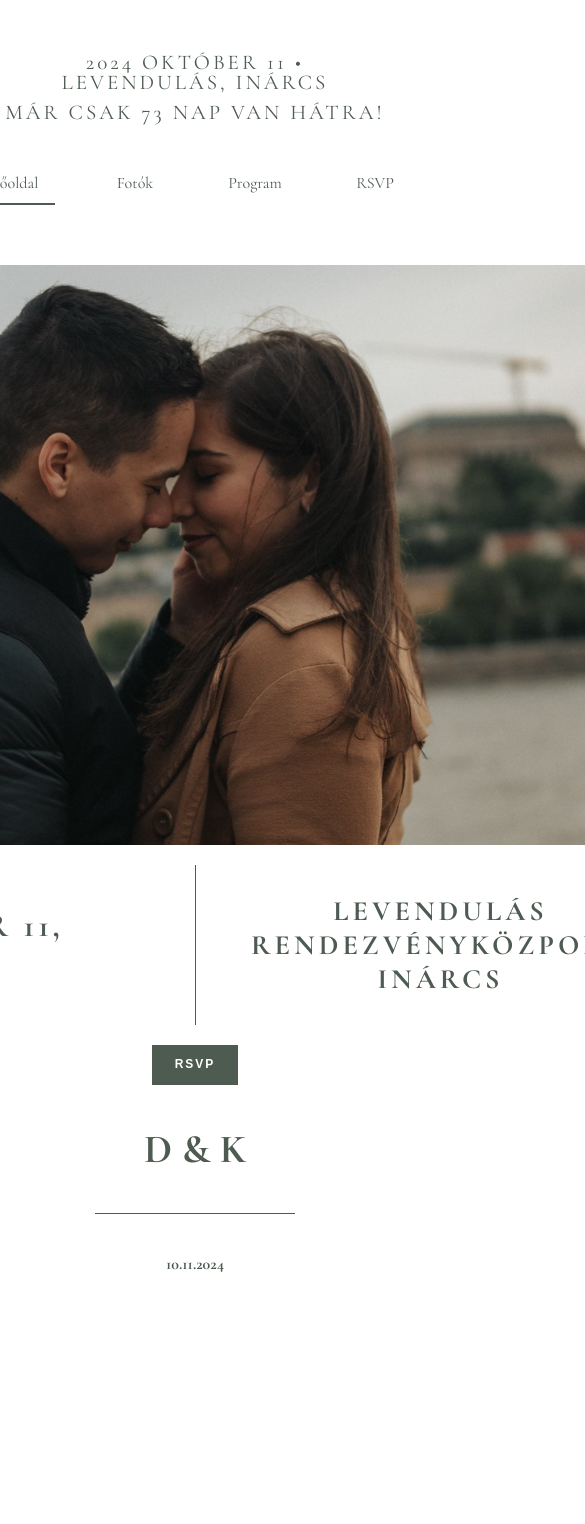
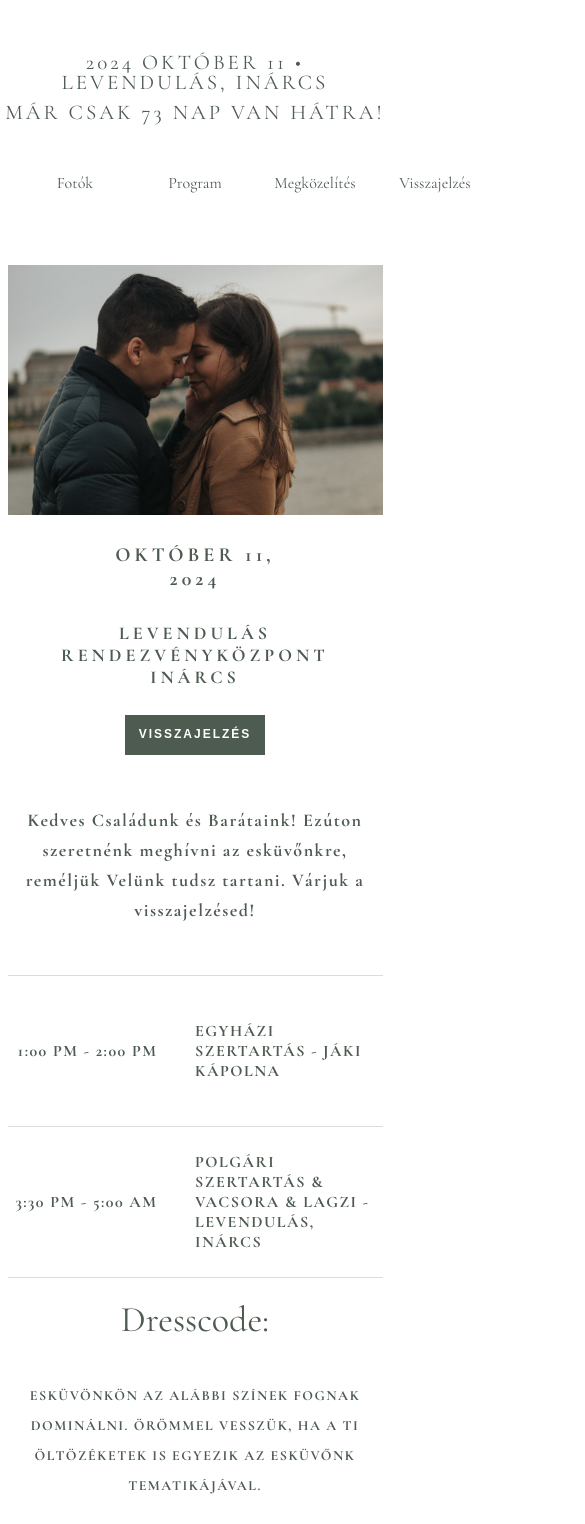
Before and after one commit to buikrisz/wedding, a React (Create React App) app: page / in a window 390 px wide. Shown: the part 437-1961 px from the top of the page, 585 px wide, since content can reach past the window. Before the commit the page ends 1751 px from the top, so only its background shows below. Built offline with nearby package versions, Linux system fonts and the light colour scheme.

Commit message:
email added, home page media added

```diff
--- a/package.json
+++ b/package.json
@@ -3,6 +3,7 @@
   "version": "0.1.0",
   "private": true,
   "dependencies": {
+    "@emailjs/browser": "^4.4.1",
     "@emotion/react": "^11.13.0",
     "@emotion/styled": "^11.13.0",
     "@mui/material": "^5.16.6",
--- a/src/components/Footer.css
+++ b/src/components/Footer.css
@@ -6,9 +6,11 @@
 }
 
 #footer h3 {
-  font-size: 40px;
+  font-size: 60px;
+  font-weight: 300;
   text-transform: uppercase;
-  margin: 40px;
+  margin: 20px;
+  letter-spacing: 3px;
 }
 
 #footer .separator {
@@ -18,7 +20,7 @@
 }
 
 #footer h4 {
-  font-size: 16px;
+  font-size: 20px;
   text-transform: uppercase;
-  margin: 40px;
+  margin: 20px;
 }
--- a/src/components/Footer.tsx
+++ b/src/components/Footer.tsx
@@ -4,9 +4,9 @@ import "./Footer.css";
 export const Footer = () => {
   return (
     <div id="footer">
-      <h3>D & K</h3>
+      <h3>D&K</h3>
       <p className="separator"></p>
-      <h4>10.11.2024</h4>
+      <h4>2024.10.11.</h4>
     </div>
   );
 };
--- a/src/components/Nav.tsx
+++ b/src/components/Nav.tsx
@@ -25,8 +25,11 @@ export const Nav = () => {
         <li className={pathname === "/program" ? "selected" : ""} onClick={() => handleClick("/program")}>
           Program
         </li>
+        <li className={pathname === "/megkozelites" ? "selected" : ""} onClick={() => handleClick("/megkozelites")}>
+          Megközelítés
+        </li>
         <li className={pathname === "/rsvp" ? "selected" : ""} onClick={() => handleClick("/rsvp")}>
-          RSVP
+          Visszajelzés
         </li>
       </ul>
     </div>
--- a/src/components/rsvp/RsvpFinalCard.tsx
+++ b/src/components/rsvp/RsvpFinalCard.tsx
@@ -1,9 +1,49 @@
-import { useCallback } from "react";
+import { useCallback, useEffect, useState } from "react";
 import { AllergenList, allergenList, RsvpCardProps } from "../../pages/Rsvp";
 import Paper from "@mui/material/Paper";
+import emailjs from "@emailjs/browser";
 import "./RsvpFinalCard.css";
+import apiKey from "../../emailkey";
+
+type FormResult = {
+  name0: string;
+  attendance0: string;
+  allergies0: string;
+  diet0: string;
+  accomodation0: string;
+  music0: string;
+
+  name1: string;
+  attendance1: string;
+  allergies1: string;
+  diet1: string;
+  accomodation1: string;
+  music1: string;
+
+  name2: string;
+  attendance2: string;
+  allergies2: string;
+  diet2: string;
+  accomodation2: string;
+  music2: string;
+
+  name3: string;
+  attendance3: string;
+  allergies3: string;
+  diet3: string;
+  accomodation3: string;
+  music3: string;
+
+  name4: string;
+  attendance4: string;
+  allergies4: string;
+  diet4: string;
+  accomodation4: string;
+  music4: string;
+};
 
 export const RsvpFinalCard = ({ setCurrentPage, setGuestList, guestList }: RsvpCardProps) => {
+  const [formSubmitted, setFormSubmitted] = useState(false);
   const renderContent = useCallback(() => {
     return guestList.map((guest) => {
       return (
@@ -36,9 +76,49 @@ export const RsvpFinalCard = ({ setCurrentPage, setGuestList, guestList }: RsvpC
     }
   }, [guestList, setCurrentPage]);
 
-  const onNextPageClick = useCallback(() => {}, []);
+  const onNextPageClick = useCallback(() => {
+    setFormSubmitted(true);
+  }, []);
 
-  return (
+  useEffect(() => {
+    if (formSubmitted) {
+      //setAnimationStarted(true);
+      const formResult: FormResult = {} as FormResult;
+
+      guestList.forEach((guest) => {
+        formResult[`name${guestList.indexOf(guest)}` as keyof FormResult] = `Név: ${guest.name}`;
+        formResult[`attendance${guestList.indexOf(guest)}` as keyof FormResult] = `Részt vesz az esküvőn: ${guest.attends ? "Igen" : "Nem"}`;
+        if (guest.attends)
+          formResult[`allergies${guestList.indexOf(guest)}` as keyof FormResult] = `Allergia: ${
+            guest.allergies == null || guest.allergies.length === 0 || guest.allergies[0] === "none"
+              ? "Nincs"
+              : guest.allergies.map((allergy) => allergenList[allergy as keyof AllergenList]).join(" & ")
+          }`;
+        if (guest.attends)
+          formResult[`diet${guestList.indexOf(guest)}` as keyof FormResult] = `Különleges étrend: ${
+            guest.diet == null || guest.diet.length === 0 ? "Nincs" : guest.diet
+          }`;
+        if (guest.attends) formResult[`accomodation${guestList.indexOf(guest)}` as keyof FormResult] = `Szállásigény: ${guest.accomodation ? "Van" : "Nincs"}`;
+        if (guest.attends && guest.id === "mainGuest") formResult[`music${guestList.indexOf(guest)}` as keyof FormResult] = `Zene: ${guest.music}`;
+      });
+
+      emailjs
+        .send(apiKey.SERVICE_ID, apiKey.SERVICE_REQUEST_TEMPLATE_ID, formResult, apiKey.PUBLIC_KEY)
+        .then(() => {
+          console.log("Email sent");
+          //setMailSent(true);
+        })
+        .catch((err: string) => {
+          console.log(err);
+        });
+    }
+  }, [formSubmitted, guestList]);
+
+  return formSubmitted ? (
+    <div className="simpleCard finalCard">
+      <h3 className="title">Köszönjük a visszajelzést!</h3>
+    </div>
+  ) : (
     <div className="simpleCard finalCard">
       <h3 className="title">Utolsó lépés! Kérlek ellenőrizd le a megadott adataid, és ha minden megfelel, kattints a Küldés gombra!</h3>
       <div className="finalGuestCards">{renderContent()}</div>
--- /dev/null
+++ b/src/emailkey.ts
@@ -0,0 +1,7 @@
+const apiKey = {
+  SERVICE_ID: `service_zy4z6bz`,
+  SERVICE_REQUEST_TEMPLATE_ID: `template_m0rpk2g`,
+  PUBLIC_KEY: `oquE2pE1J2nVkaAih`,
+};
+
+export default apiKey;
--- a/src/pages/Home.css
+++ b/src/pages/Home.css
@@ -48,7 +48,7 @@
   display: flex;
   justify-content: center;
   align-items: center;
-  width: 86px;
+  width: 140px;
   height: 40px;
   background-color: #4e5b51;
   color: #fff;
@@ -65,3 +65,224 @@
 #home .rsvpButton:hover {
   background-color: #454346;
 }
+
+#home .welcomeText {
+  display: flex;
+  justify-content: center;
+  align-items: center;
+  padding: 20px 0;
+  width: 480px;
+  text-align: center;
+}
+
+#home .welcomeText h5 {
+  font-size: 18px;
+  line-height: 30px;
+  letter-spacing: 1.5px;
+}
+
+#home .homeProgram {
+  display: flex;
+  justify-content: space-between;
+  align-items: center;
+  height: 150px;
+  width: 700px;
+  border-top: 1px solid #4e5b5134;
+  font-size: 24px;
+}
+
+#home .homeProgram.lastProgram {
+  border-bottom: 1px solid #4e5b5134;
+}
+
+#home .homeProgram h4 {
+  letter-spacing: 1.5px;
+  text-transform: uppercase;
+  width: 50%;
+}
+
+#home .homeProgram .homeProgramLeft {
+  text-align: right;
+  width: 40%;
+}
+
+#home .dressCodeSection {
+  display: flex;
+  flex-direction: column;
+  justify-content: space-between;
+  align-items: center;
+}
+
+#home .dressCodeSection h3 {
+  font-size: 50px;
+  font-weight: 300;
+  margin-top: 20px;
+  margin-bottom: 20px;
+}
+
+#home .dressCodeSection h4 {
+  width: 700px;
+  margin-top: 20px;
+  margin-bottom: 20px;
+  text-transform: uppercase;
+  text-align: center;
+  font-size: 20px;
+  line-height: 30px;
+  letter-spacing: 1.5px;
+}
+
+#home .dressCodeColorsSection {
+  display: flex;
+  justify-content: space-between;
+  align-items: center;
+  gap: 40px;
+  height: 100px;
+}
+
+#home .dressCodeColorsSection .dressCodeColor {
+  width: 70px;
+  height: 70px;
+  border-radius: 50%;
+}
+
+#home .dressCodeColorsSection .dressCodeColor.dressCodeColor1 {
+  background-color: #283a2e;
+}
+
+#home .dressCodeColorsSection .dressCodeColor.dressCodeColor2 {
+  background-color: #4e5b51;
+}
+
+#home .dressCodeColorsSection .dressCodeColor.dressCodeColor3 {
+  background-color: #797b62;
+}
+
+#home .dressCodeColorsSection .dressCodeColor.dressCodeColor4 {
+  background-color: #80735c;
+}
+
+#home .dressCodeColorsSection .dressCodeColor.dressCodeColor5 {
+  background-color: #b19d7f;
+}
+
+#home .dressCodeColorsSection .dressCodeColor.dressCodeColor6 {
+  background-color: #bdb4a8;
+}
+
+@media (max-width: 1200px) {
+  #home .mainImage {
+    width: 800px;
+    height: 500px;
+  }
+
+  #home .mainContent {
+    gap: 80px;
+  }
+
+  #home .mainContent .date {
+    font-size: 24px;
+  }
+
+  #home .mainContent .location {
+    font-size: 20px;
+  }
+}
+
+@media (max-width: 800px) {
+  #home .mainImage {
+    width: 500px;
+    height: 300px;
+  }
+
+  #home .mainContent {
+    gap: 40px;
+  }
+
+  #home .mainContent h2 {
+    width: 200px;
+  }
+
+  #home .mainContent .date {
+    font-size: 20px;
+  }
+
+  #home .mainContent .location {
+    font-size: 14px;
+  }
+
+  #home .homeProgram {
+    width: 450px;
+    font-size: 20px;
+  }
+
+  #home .dressCodeSection h3 {
+    font-size: 42px;
+  }
+
+  #home .dressCodeSection h4 {
+    width: 500px;
+    font-size: 18px;
+  }
+
+  #home .dressCodeColorsSection {
+    justify-content: center;
+    flex-wrap: wrap;
+    gap: 40px;
+    height: 200px;
+    width: 350px;
+  }
+}
+
+@media (max-width: 500px) {
+  #home .mainImage {
+    width: 375px;
+    height: 250px;
+  }
+
+  #home .mainContent {
+    flex-direction: column;
+    gap: 0;
+  }
+
+  #home .mainContent .separator {
+    display: none;
+  }
+
+  #home .mainContent h2 {
+    width: 200px;
+  }
+
+  #home .mainContent .date {
+    font-size: 20px;
+  }
+
+  #home .mainContent .location {
+    font-size: 18px;
+  }
+
+  #home .welcomeText {
+    width: 375px;
+  }
+
+  #home .homeProgram {
+    width: 375px;
+    font-size: 16px;
+  }
+
+  #home .dressCodeSection h3 {
+    font-size: 36px;
+  }
+
+  #home .dressCodeSection h4 {
+    width: 375px;
+    font-size: 14px;
+  }
+
+  #home .dressCodeColorsSection {
+    justify-content: center;
+    flex-wrap: wrap;
+    gap: 40px;
+    height: 200px;
+    width: 350px;
+  }
+}
--- a/src/pages/Home.tsx
+++ b/src/pages/Home.tsx
@@ -30,8 +30,31 @@ export const Home = () => {
         </h2>
       </div>
       <button onClick={() => handleClick("/rsvp")} className="rsvpButton">
-        RSVP
+        Visszajelzés
       </button>
+      <div className="welcomeText">
+        <h5>Kedves Családunk és Barátaink! Ezúton szeretnénk meghívni az esküvőnkre, reméljük Velünk tudsz tartani. Várjuk a visszajelzésed!</h5>
+      </div>
+      <div className="homeProgram">
+        <h4 className="homeProgramLeft">1:00 PM - 2:00 PM</h4>
+        <h4>Egyházi Szertartás - Jáki Kápolna</h4>
+      </div>
+      <div className="homeProgram lastProgram">
+        <h4 className="homeProgramLeft">3:30 PM - 5:00 AM</h4>
+        <h4>Polgári Szertartás & Vacsora & Lagzi - Levendulás, Inárcs</h4>
+      </div>
+      <div className="dressCodeSection">
+        <h3>Dresscode:</h3>
+        <h4>Esküvönkön az alábbi színek fognak dominálni. Örömmel vesszük, ha a ti öltözéketek is egyezik az esküvőnk tematikájával.</h4>
+        <div className="dressCodeColorsSection">
+          <div className="dressCodeColor dressCodeColor1"></div>
+          <div className="dressCodeColor dressCodeColor2"></div>
+          <div className="dressCodeColor dressCodeColor3"></div>
+          <div className="dressCodeColor dressCodeColor4"></div>
+          <div className="dressCodeColor dressCodeColor5"></div>
+          <div className="dressCodeColor dressCodeColor6"></div>
+        </div>
+      </div>
     </div>
   );
 };
--- /dev/null
+++ b/src/pages/Program.css
@@ -0,0 +1,9 @@
+#program {
+  display: flex;
+  justify-content: center;
+  align-items: center;
+}
+
+#program img {
+  width: 700px;
+}
--- a/src/pages/Program.tsx
+++ b/src/pages/Program.tsx
@@ -1,5 +1,11 @@
 import React from "react";
+import timeline from "../assets/timeline.jpg";
+import "./Program.css";
 
 export const Program = () => {
-  return <div></div>;
+  return (
+    <div id="program">
+      <img src={timeline} alt="Timeline" />
+    </div>
+  );
 };
--- a/src/pages/Rsvp.tsx
+++ b/src/pages/Rsvp.tsx
@@ -1,6 +1,6 @@
 import { styled } from "@mui/material/styles";
 import LinearProgress, { linearProgressClasses } from "@mui/material/LinearProgress";
-import { Dispatch, SetStateAction, useCallback, useEffect, useMemo, useState } from "react";
+import { Dispatch, SetStateAction, useCallback, useMemo, useState } from "react";
 import { useNavigate } from "react-router-dom";
 import "./Rsvp.css";
 import { RsvpFifthCard, RsvpFinalCard, RsvpFirstCard, RsvpFourthCard, RsvpSecondCard, RsvpThirdCard } from "../components";
```
Also changed, not shown: public/manifest.json, src/assets/timeline.jpg (added), 1 other file (tests, documents, lock files or other folders).
